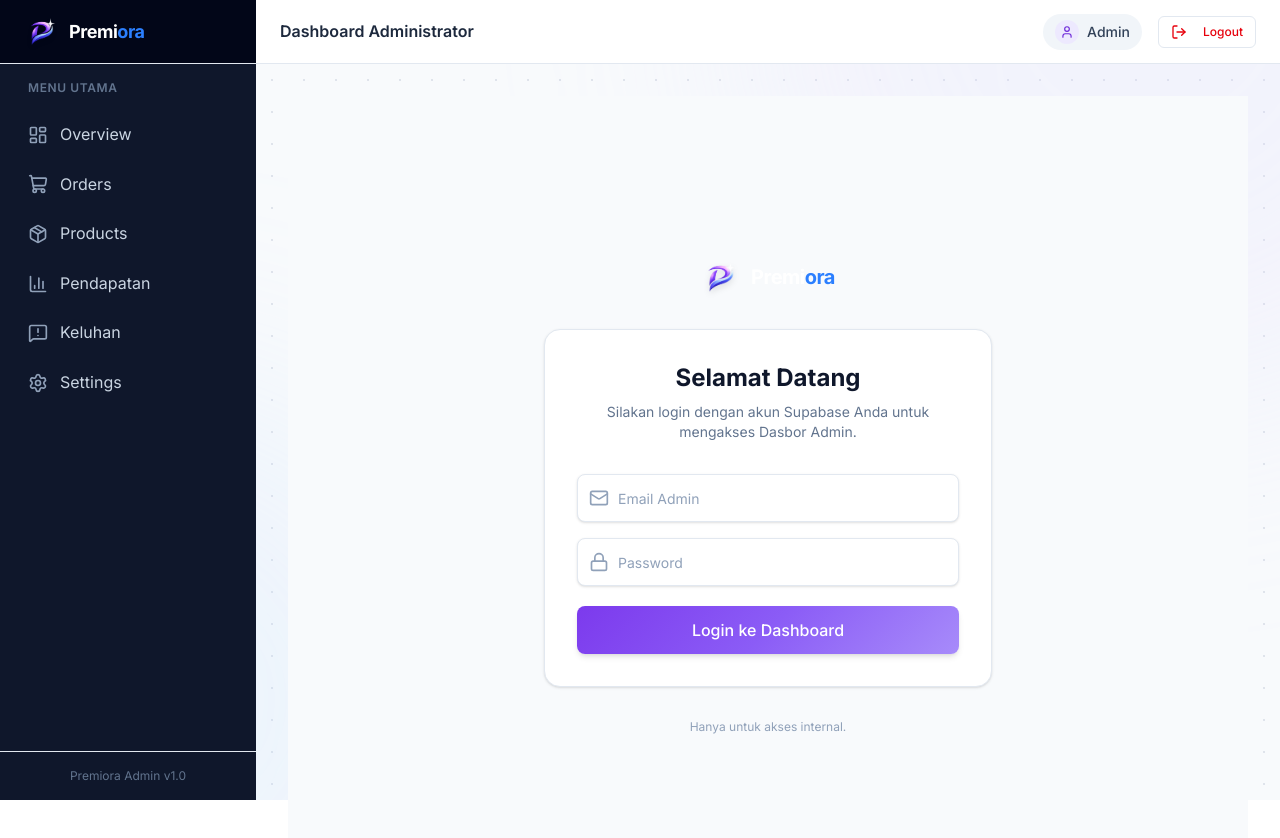
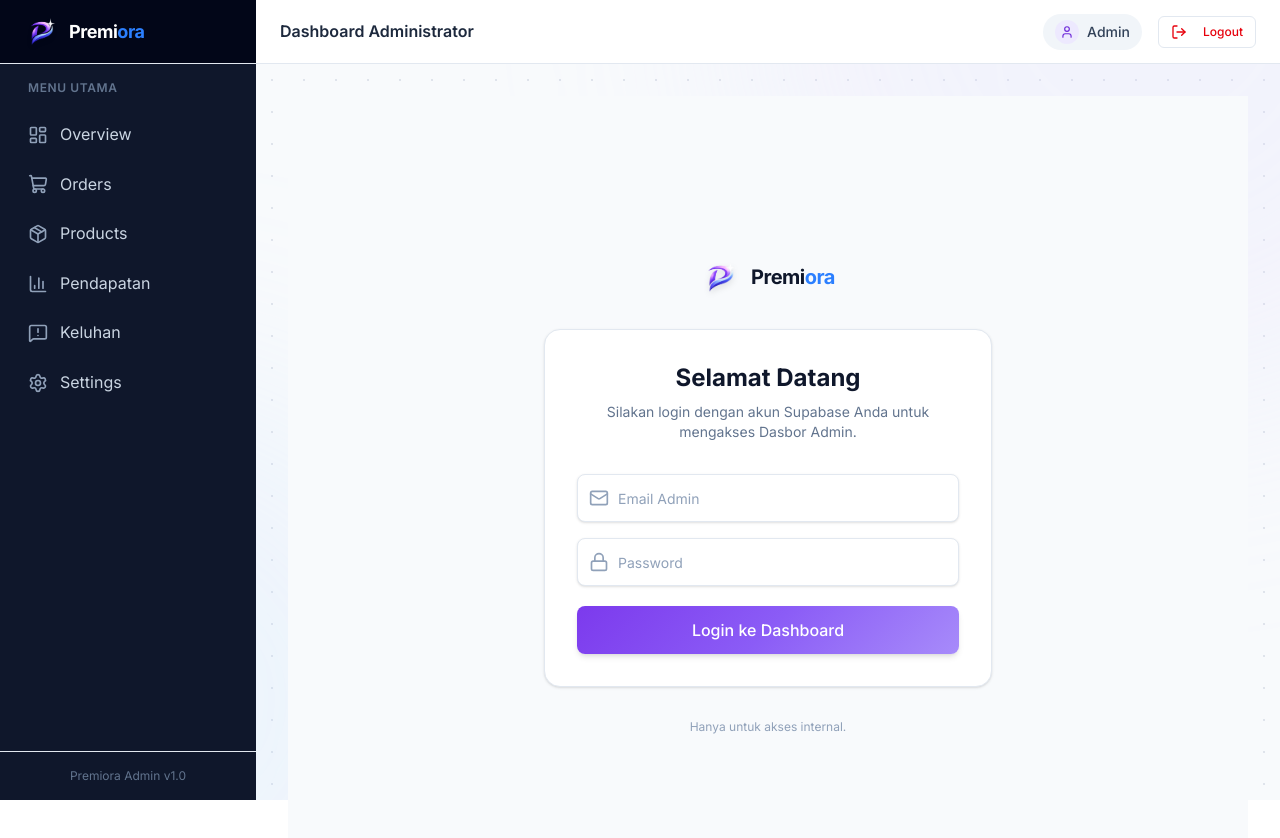
Before and after one commit to Muhadils/premiora, a Next.js app: page /admin/login in a window 1280 px wide. Shown: the top 838 px of the page. Built offline with nearby package versions, Linux system fonts and the light colour scheme; no server answers; the database is empty.

Commit message:
pus ke empat

```diff
--- a/src/app/admin/login/page.tsx
+++ b/src/app/admin/login/page.tsx
@@ -12,7 +12,7 @@
     <div className="min-h-screen flex items-center justify-center bg-slate-50 p-4">
       <div className="w-full max-w-md space-y-8">
         <div className="flex justify-center">
-          <Logo iconSize={32} />
+          <Logo textClassName="text-slate-900" />
         </div>
 
         <div className="bg-white p-8 shadow-sm rounded-2xl border border-slate-100">
```
